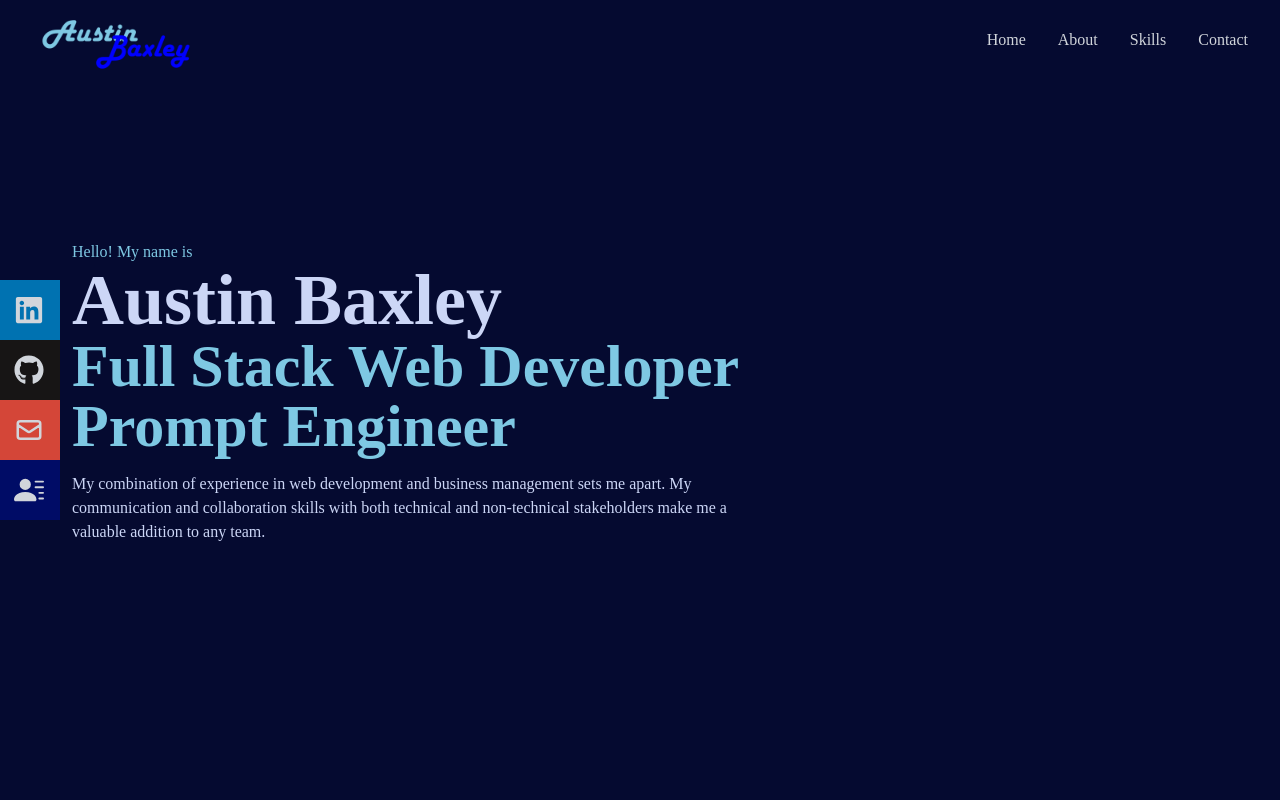
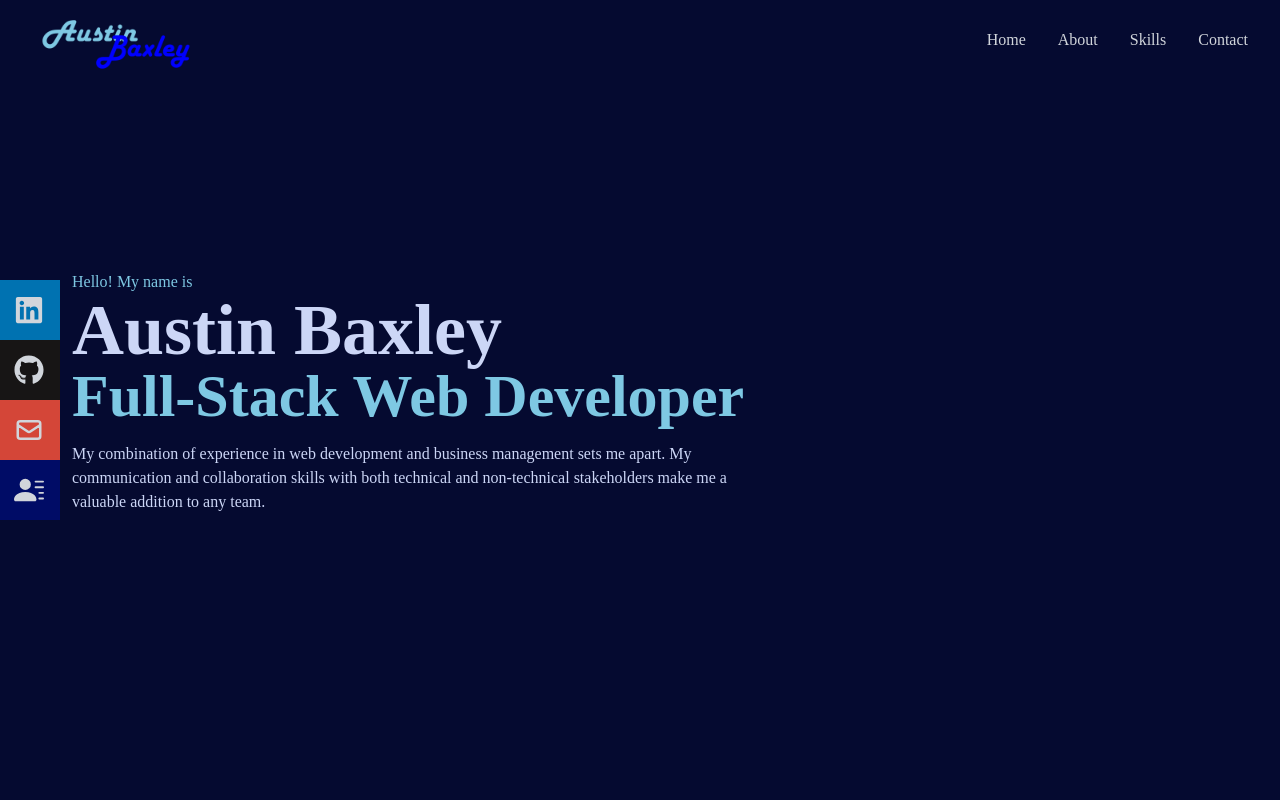
Before and after one commit to abaxley2/React-Portfolio-2023, a React (Create React App) app: page / in a window 1280 px wide. Shown: the top 800 px of the page. Built offline with nearby package versions, Linux system fonts and the light colour scheme.

Commit message:
homepage change

```diff
--- a/src/components/Home.jsx
+++ b/src/components/Home.jsx
@@ -12,8 +12,8 @@ const Home = () => {
           Austin Baxley
         </h1>
         <h2 className="text-3xl sm:text-6xl font-bold text-[#7EC8E3] ">
-          <p>Full Stack Web Developer</p>
-          <p>Prompt Engineer</p>
+          <p>Full-Stack Web Developer</p>
+          {/* <p>Prompt Engineer</p> */}
         </h2>
         <p className="text-[#ccd6f6] py-4 max-w-[700px]">
           My combination of experience in web development and business
```
